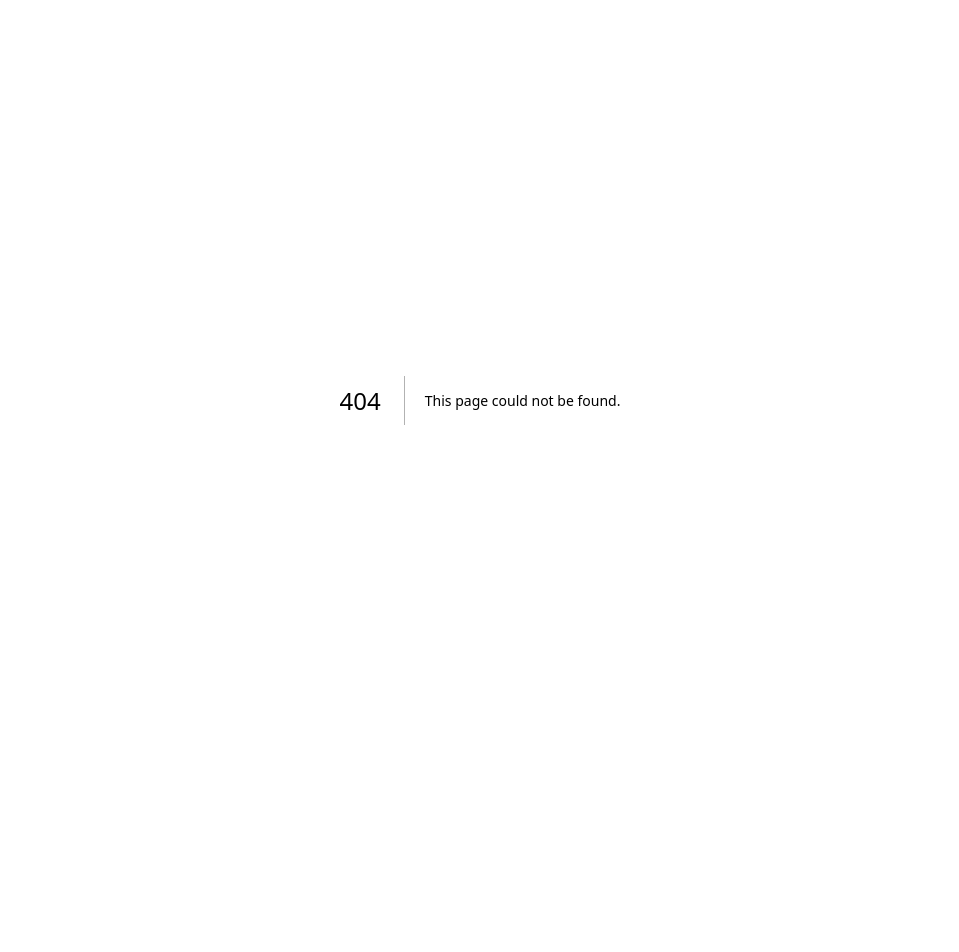
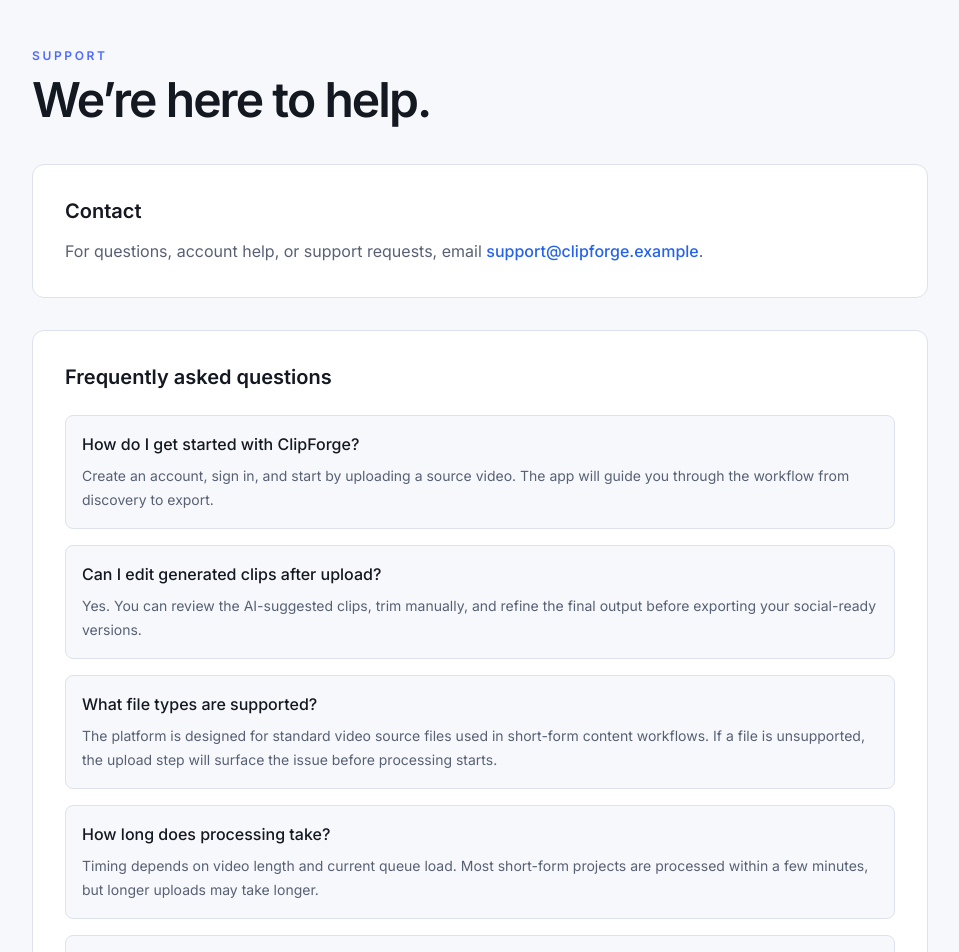
Before and after one commit to yupe23/ClipForge, a Next.js app: page /support in a window 1280 px wide. Before the commit this address had no page. Shown: the top 952 px of the page, without its empty margins (160-1119 px from the left). Before the commit the page ends 800 px from the top, so only its background shows below. Built offline with nearby package versions, Linux system fonts and the light colour scheme.

Commit message:
Add support page

```diff
--- /dev/null
+++ b/app/support/page.tsx
@@ -0,0 +1,72 @@
+const faqs = [
+  {
+    question: 'How do I get started with ClipForge?',
+    answer:
+      'Create an account, sign in, and start by uploading a source video. The app will guide you through the workflow from discovery to export.',
+  },
+  {
+    question: 'Can I edit generated clips after upload?',
+    answer:
+      'Yes. You can review the AI-suggested clips, trim manually, and refine the final output before exporting your social-ready versions.',
+  },
+  {
+    question: 'What file types are supported?',
+    answer:
+      'The platform is designed for standard video source files used in short-form content workflows. If a file is unsupported, the upload step will surface the issue before processing starts.',
+  },
+  {
+    question: 'How long does processing take?',
+    answer:
+      'Timing depends on video length and current queue load. Most short-form projects are processed within a few minutes, but longer uploads may take longer.',
+  },
+  {
+    question: 'Do I need to create an account to use the app?',
+    answer:
+      'Yes. An account is required so your projects, exports, and workflow history can be saved and managed from your dashboard.',
+  },
+];
+
+export default function SupportPage() {
+  return (
+    <main className="min-h-screen bg-[var(--background)] px-4 py-12 text-[var(--text-primary)] sm:px-6 lg:px-8">
+      <div className="mx-auto max-w-4xl">
+        <div className="mb-10">
+          <p className="text-xs font-semibold uppercase tracking-[0.22em] text-[var(--accent)]">Support</p>
+          <h1 className="mt-3 text-4xl font-semibold tracking-[-0.04em] text-[var(--text-primary)] sm:text-5xl">
+            We’re here to help.
+          </h1>
+        </div>
+
+        <section className="rounded-xl border border-[var(--border)] bg-[var(--surface)] p-6 sm:p-8">
+          <h2 className="text-xl font-semibold text-[var(--text-primary)]">Contact</h2>
+          <p className="mt-3 text-base leading-7 text-[var(--text-secondary)]">
+            For questions, account help, or support requests, email{' '}
+            <a href="mailto:support@clipforge.example" className="font-medium text-[var(--brand)] underline-offset-4 hover:underline">
+              support@clipforge.example
+            </a>
+            .
+          </p>
+        </section>
+
+        <section className="mt-8 rounded-xl border border-[var(--border)] bg-[var(--surface)] p-6 sm:p-8">
+          <h2 className="text-xl font-semibold text-[var(--text-primary)]">Frequently asked questions</h2>
+          <div className="mt-6 space-y-4">
+            {faqs.map((item) => (
+              <div key={item.question} className="rounded-lg border border-[var(--border)] bg-[var(--background)] p-4">
+                <h3 className="text-base font-medium text-[var(--text-primary)]">{item.question}</h3>
+                <p className="mt-2 text-sm leading-6 text-[var(--text-secondary)]">{item.answer}</p>
+              </div>
+            ))}
+          </div>
+        </section>
+
+        <section className="mt-8 rounded-xl border border-[var(--border)] bg-[var(--surface)] p-6 sm:p-8">
+          <h2 className="text-xl font-semibold text-[var(--text-primary)]">Need more help?</h2>
+          <p className="mt-3 text-base leading-7 text-[var(--text-secondary)]">
+            If you need additional help with billing, account access, project setup, or troubleshooting, contact our support team and we’ll get back to you as soon as possible.
+          </p>
+        </section>
+      </div>
+    </main>
+  );
+}
--- a/components/landing/site-header.tsx
+++ b/components/landing/site-header.tsx
@@ -6,6 +6,7 @@ import type { Route } from 'next';
 const navLinks = [
   { label: 'Features', href: '#features' },
   { label: 'Pricing', href: '#pricing' },
+  { label: 'Support', href: '/support' },
 ];
 
 type SiteHeaderProps = {
```
